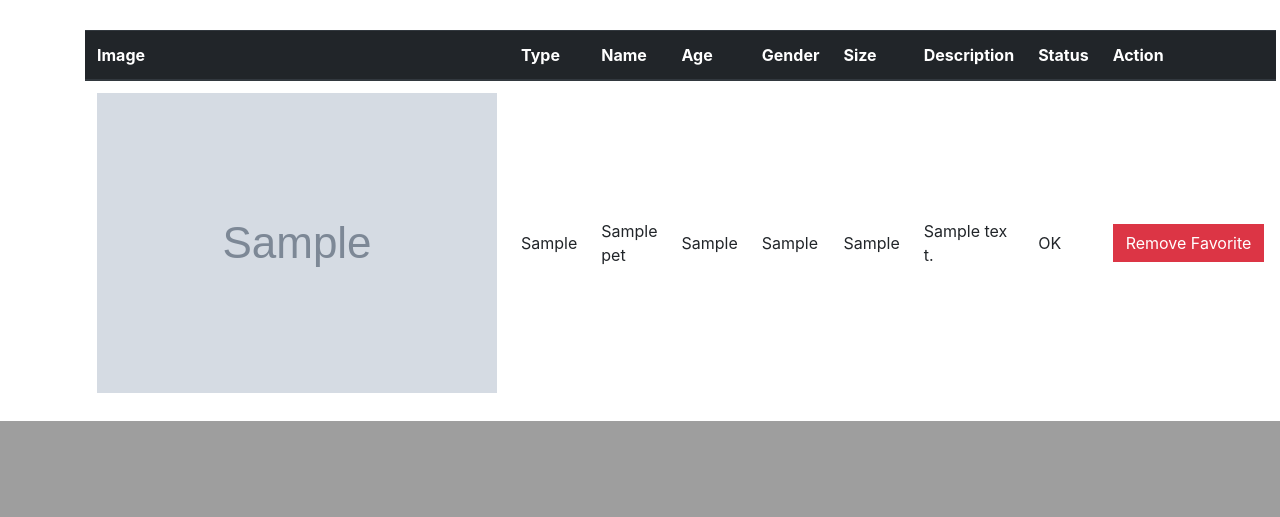
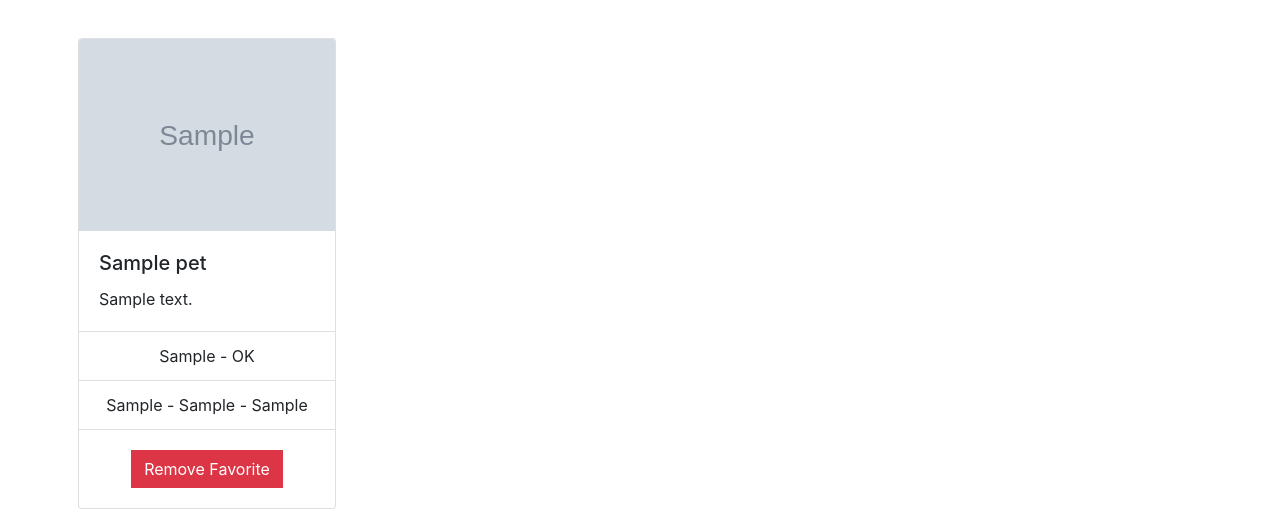
Before and after one commit to noedlm/neo-pets, a Django app: page /favorites/ in a window 1280 px wide. Shown: the part 504-1021 px from the top of the page. Before the commit the page ends 925 px from the top, so only its background shows below. Run offline with Django 3.2, Linux system fonts and the light colour scheme; tables that the repository leaves empty hold one stand-in row (values such as "Sample post"); grey boxes marked "Sample" are stand-in pictures; some libraries are stand-ins or nearby versions.

Commit message:
changes to displaying pets, it looks better now.
- added full image to the db in addition to image (now called image_small)

```diff
--- a/petfinder/models.py
+++ b/petfinder/models.py
@@ -4,7 +4,8 @@ class Pet(models.Model):
     animal_id = models.IntegerField(primary_key=True)
     animal_type = models.CharField(max_length=50)
     detail_link = models.CharField(max_length=300)
-    image = models.CharField(max_length=300, default='http://placekitten.com/100/150')
+    image_small = models.CharField(max_length=300, default='http://placekitten.com/100/150')
+    image_full = models.CharField(max_length=300, default='http://placekitten.com/400/550')
     age = models.CharField(max_length=50)
     gender = models.CharField(max_length=50)
     size = models.CharField(max_length=50, null=True)
--- a/petfinder/templates/petfinder/favorites.html
+++ b/petfinder/templates/petfinder/favorites.html
@@ -45,7 +45,7 @@
                 function(result, status) {
                     if (status == 'OK' && result.length > 0) {
                         var icon = {
-                            url: '{{ entry.image }}',
+                            url: '{{ entry.image_small }}',
                             scaledSize: new google.maps.Size(30,35),
                             origin: new google.maps.Point(0,0),
                             anchor: new google.maps.Point(0,0)
@@ -92,43 +92,31 @@
 {% include 'nav.html' %}
 <div id="map" style="width: 100%; height: 450px; margin-bottom: 30px;"></div>
 <div class="container container-fluid">
-    <table class="table table-hover">
-        <thead class="thead-dark">
-            <tr>
-                <th>Image</th>
-                <th>Type</th>
-                <th>Name</th>
-                <th>Age</th>
-                <th>Gender</th>
-                <th>Size</th>
-                <th>Description</th>
-                <th>Status</th>
-                <th>Action</th>
-            </tr>
-        </thead>
-        <tbody>
+    <div class="row">
         {% for entry in favorites %}
-            <tr id="row-{{ entry.animal_id }}">
-                <td>
-                    <a href="{{ entry.detail_link }}" target="_blank">
-                        <img class="pet-image" src="{{ entry.image }}" onerror="this.src='http://placekitten.com/100/150'">
-                    </a>
-                </td>
-                <td>{{ entry.animal_type }}</td>
-                <td>{{ entry.name }}</td>
-                <td>{{ entry.age }}</td>
-                <td>{{ entry.gender }}</td>
-                <td>{{ entry.size }}</td>
-                <td class="break-word">{{ entry.description }}</td>
-                <td>{{ entry.status }}</td>
-                <td>
-                    <button class="btn btn-danger no-border-radius" onclick="favorite(this)" name="delete" id="{{ entry.animal_id }}">
-                        Remove Favorite
-                    </button>
-                </td>
-            </tr>
+            <div class="col-12 col-md-6 col-lg-3 d-flex align-items-stretch p-2" id="row-{{ entry.animal_id }}">
+                <div class="card">
+                    <div class="card-image" style="height: 12em">
+                        <a href="{{ entry.detail_link }}" target="_blank">
+                            <img class="card-img-top pet-image" src="{{ entry.image_full }}" onerror="this.src='https://placekitten.com/400/550'">
+                        </a>
+                    </div>
+                    <div class="card-body">
+                        <h5 class="card-title">{{ entry.name }}</h5>
+                        <p class="card-text">{{ entry.description }}</p>
+                    </div>
+                    <ul class="list-group list-group-flush text-center">
+                        <li class="list-group-item">{{ entry.animal_type}} - {{ entry.status }}</li>
+                        <li class="list-group-item">{{ entry.age}} - {{ entry.gender }} - {{ entry.size }}</li>
+                    </ul>
+                    <div class="card-body text-center" style="flex-grow: inherit;">
+                        <button class="btn btn-danger no-border-radius" onclick="favorite(this)" name="delete" id="{{ entry.animal_id }}">
+                            Remove Favorite
+                        </button>
+                    </div>
+                </div>
+            </div>
         {% endfor %}
-        </tbody>
-    </table>
+    </div>
 </div>
 {% endblock content %}
--- a/petfinder/views.py
+++ b/petfinder/views.py
@@ -43,18 +43,32 @@ def search(request):
 def addFavorite(request):
     if request.POST and request.is_ajax():
         updatePetfinderToken()
-        response = requests.get(os.getenv('PETFINDER_BASE_URL')+'/v2/animals/'+request.POST['id'], headers={'Authorization': 'Bearer ' + os.getenv('PETFINDER_ACCESS_TOKEN')})
+        response = requests.get(
+            os.getenv('PETFINDER_BASE_URL')+'/v2/animals/'+request.POST['id'],
+            headers={'Authorization': 'Bearer ' + os.getenv('PETFINDER_ACCESS_TOKEN')}
+        )
         response = json.loads(response.text)
         if len(response['animal']['photos']):
-            default_image = response['animal']['photos'][0]['small']
+            small_image = response['animal']['photos'][0]['small']
+            full_image = response['animal']['photos'][0]['full']
         else:
-            default_image = 'https://placekitten.com/100/150'
+            if response['animal']['type'] == 'Cat':
+                small_image = 'https://placekitten.com/100/150'
+                full_image = 'https://placekitten.com/400/550'
+            elif response['animal']['type'] == 'Dog':
+                small_image = 'https://placedog.net/100/150'
+                full_image = 'https://placedog.net/400/550'
+            else:
+                small_image = 'https://placedog.net/100x150'
+                full_image = 'https://placedog.net/400x550'
+
         if not Pet.objects.filter(animal_id=response['animal']['id']).exists():
             favorite = Pet(
                 animal_id=response['animal']['id'],
                 animal_type=response['animal']['type'],
                 detail_link=response['animal']['url'],
-                image=default_image,
+                image_small=small_image,
+                image_full=full_image,
                 age=response['animal']['age'],
                 gender=response['animal']['gender'],
                 size=response['animal']['size'],
--- a/static/petfinder/style.css
+++ b/static/petfinder/style.css
@@ -43,6 +43,19 @@ li a:hover {
     color: white;
 }
 
+.card-image {
+    height: 12em;
+}
+.card-image:hover {
+    box-shadow: 0px 15px 20px -6px rgba(0, 0, 0, 0.8);
+}
+
+.pet-image {
+    max-height: 100%;
+    max-width: 100%;
+    object-fit: cover;
+}
 .pet-image:hover {
-    opacity: 0.6;
+    opacity: 0.8;
+    filter: saturate(200%);
 }
```
Also changed, not shown: petfinder/templates/petfinder/search.html (+21 -40 lines), petfinder/migrations/0005_auto_20190524_1536.py (added).
